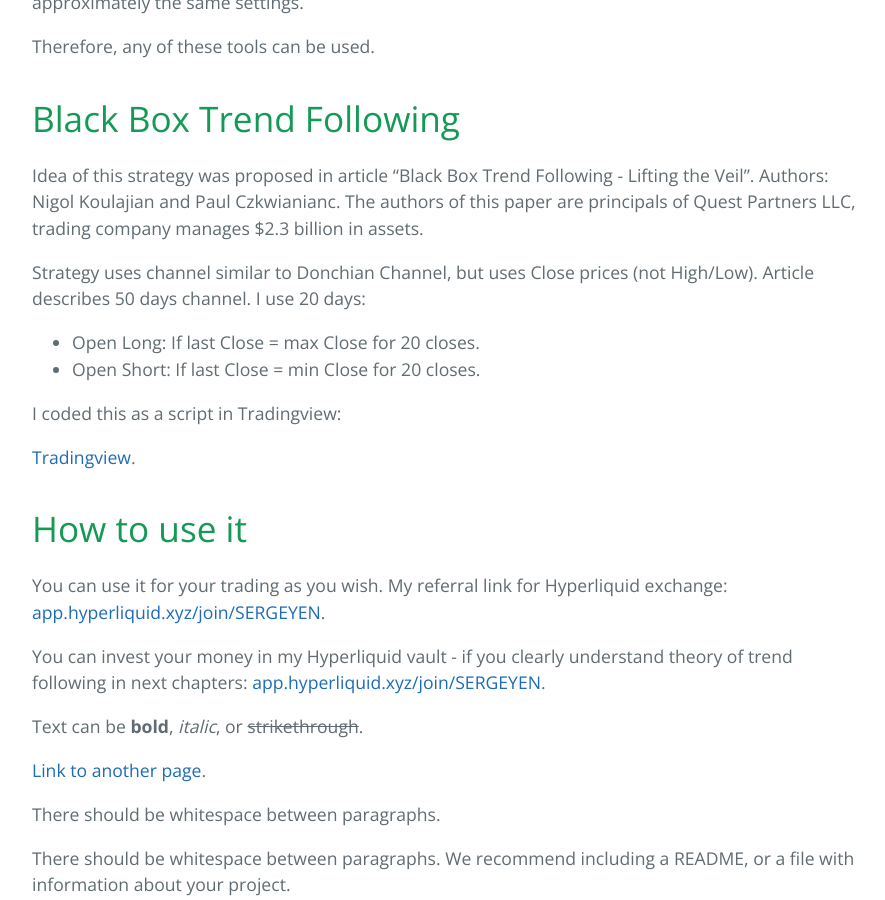
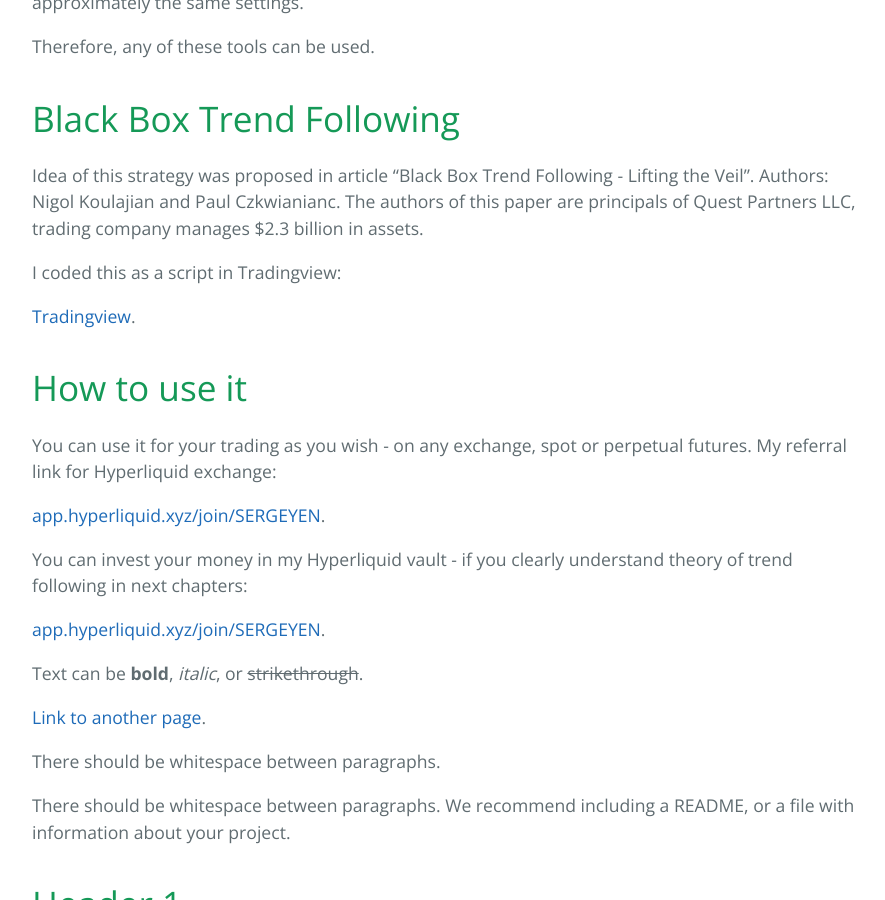
Before and after one commit to sergeyen7/sergeyen7.github.io, a Jekyll site: the page built from index.md, in a window 1280 px wide and 900 px high, scrolled down 764 px. Shown: the whole window, without its empty margins (192-1077 px from the left). Built offline with Jekyll 4.4.1, drawn with Linux system fonts in a browser that asks for light colours; our own code applies the rules of GitHub Pages for plain Markdown files.

Commit message:
Update index.md

```diff
--- a/index.md
+++ b/index.md
@@ -19,14 +19,7 @@ Therefore, any of these tools can be used.
 
 # Black Box Trend Following
 
-
-
-
 Idea of this strategy was proposed in article "Black Box Trend Following - Lifting the Veil". Authors: Nigol Koulajian and Paul Czkwianianc. The authors of this paper are principals of Quest Partners LLC, trading company manages $2.3 billion in assets.
-
-Strategy uses channel similar to Donchian Channel, but uses Close prices (not High/Low). Article describes 50 days channel. I use 20 days:
-* Open Long: If last Close = max Close for 20 closes.
-* Open Short: If last Close = min Close for 20 closes.
 
 I coded this as a script in Tradingview:
 
@@ -34,11 +27,12 @@ I coded this as a script in Tradingview:
 
 # How to use it
 
-You can use it for your trading as you wish.
-My referral link for Hyperliquid exchange:
+You can use it for your trading as you wish - on any exchange, spot or perpetual futures. My referral link for Hyperliquid exchange:
+
 [app.hyperliquid.xyz/join/SERGEYEN](app.hyperliquid.xyz/join/SERGEYEN).
 
 You can invest your money in my Hyperliquid vault - if you clearly understand theory of trend following in next chapters:
+
 [app.hyperliquid.xyz/join/SERGEYEN](app.hyperliquid.xyz/join/SERGEYEN).
 
 Text can be **bold**, _italic_, or ~~strikethrough~~.
```
